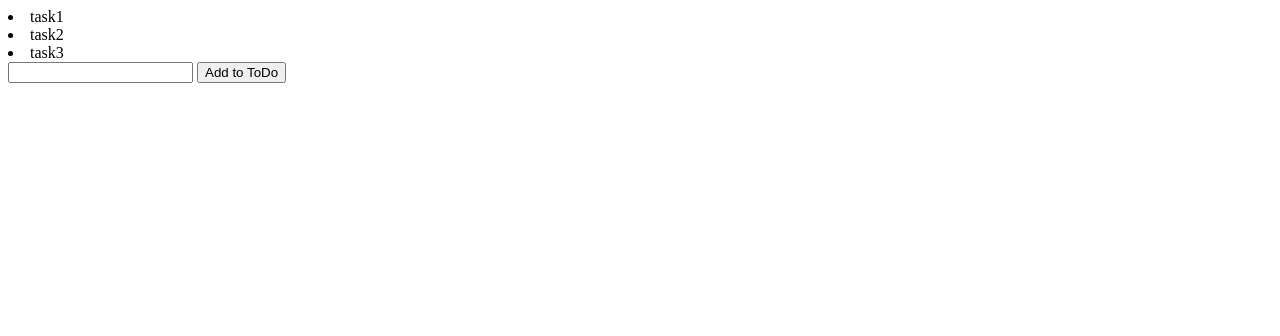
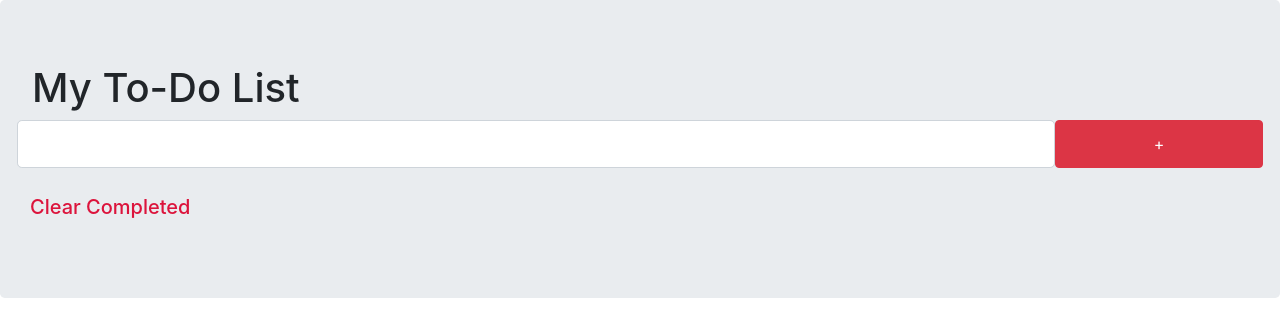
Before and after one commit to KavinduLiyanage/AngularJS_TodoListApp, a website: page app/index.html in a window 1280 px wide. Drawn offline with nearby package versions, Linux system fonts and the light colour scheme; some packages are replaced by stand-ins of ours.

Commit message:
add todos and clear completed todos done

```diff
--- a/app/app.js
+++ b/app/app.js
@@ -1,2 +1,2 @@
-'use strict';
+
 let app = angular.module('ToDoList',[]);
--- a/app/controllers/MainController.js
+++ b/app/controllers/MainController.js
@@ -1,9 +1,16 @@
-'use strict';
+
 
 app.controller('MainController',['$scope',$scope => {
 
-    $scope.list = ['task1','task2','task3'];
+    $scope.list = [];
     $scope.addItem = () => {
-        $scope.list.push($scope.addToDo);
+        $scope.list.push({toDo:$scope.addToDo,complete:false});
+    };
+    $scope.removeItem = () => {
+        let oldList = $scope.list;
+        $scope.list = [];
+        angular.forEach(oldList, (checked) => {
+            if(!checked.done) $scope.list.push(checked);
+        });
     }
 }]);
--- a/app/index.html
+++ b/app/index.html
@@ -3,14 +3,27 @@
 <head>
   <meta charset="utf-8">
   <title>My AngularJS App</title>
+  <!-- Latest compiled and minified CSS -->
+  <link rel="stylesheet" href="https://maxcdn.bootstrapcdn.com/bootstrap/4.4.1/css/bootstrap.min.css">
+  <!-- jQuery library -->
+  <script src="https://ajax.googleapis.com/ajax/libs/jquery/3.4.1/jquery.min.js"></script>
+  <!-- Popper JS -->
+  <script src="https://cdnjs.cloudflare.com/ajax/libs/popper.js/1.16.0/umd/popper.min.js"></script>
+  <!-- Latest compiled JavaScript -->
+  <script src="https://maxcdn.bootstrapcdn.com/bootstrap/4.4.1/js/bootstrap.min.js"></script>
+
 </head>
-<body ng-app="ToDoList">
-  <div ng-controller="MainController">
-    <div ng-repeat="item in list">
-      <li>{{item}}</li>
+<body ng-app="ToDoList" ng-controller="MainController">
+  <div class="jumbotron">
+    <h1>My To-Do List</h1>
+    <div class="row">
+      <input type="text" class="form-control form-control-lg col-sm-10" ng-model="addToDo">
+      <button type="button" class="btn btn-danger col-sm-2" ng-click="addItem()">+</button>
+      <button type="button" class="btn btn-default" id="rmvMe" ng-click="removeItem()" style="margin-top: 20px"><h5 style="color: crimson">Clear Completed</h5></button>
     </div>
-    <input ng-model="addToDo">
-    <button ng-click="addItem()">Add to ToDo</button>
+  </div>
+  <div ng-repeat="x in list" style="margin-left: 40px">
+    <input type="checkbox" ng-model="x.done"> <span ng-bind="x.toDo"></span>
   </div>
   <script src="lib/angular/angular.js"></script>
   <script src="lib/angular-route/angular-route.js"></script>
```
